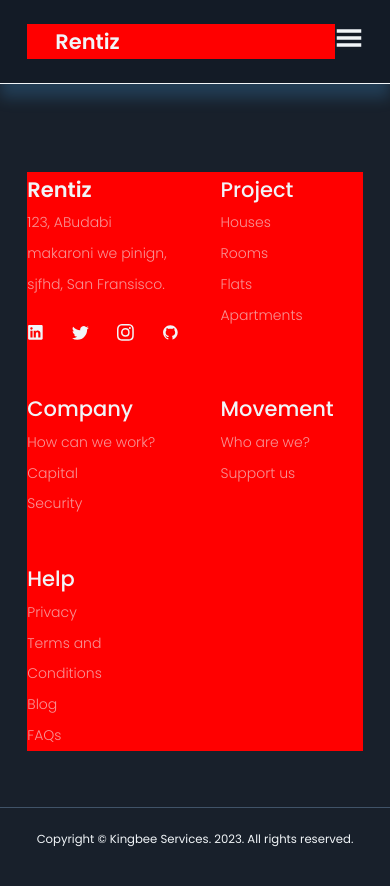
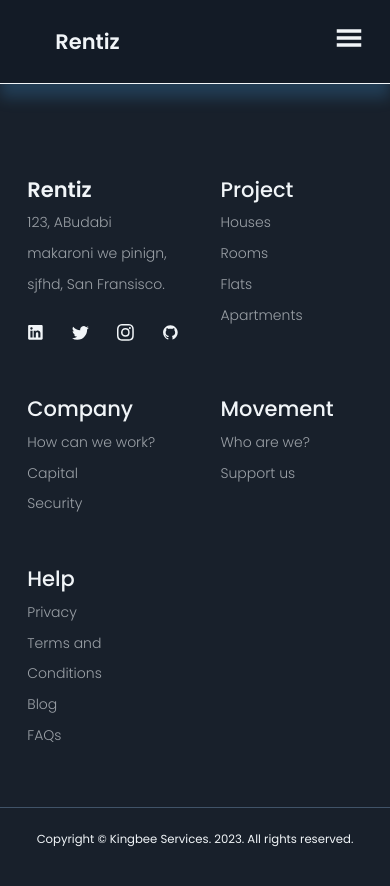
Before and after one commit to kingbee1/rentiz, a React (Vite) app: page /buying in a window 390 px wide. Shown: the top 886 px of the page. Built offline with nearby package versions, Linux system fonts and the light colour scheme.

Commit message:
adjusted tablet view for resident section

```diff
--- a/src/App.css
+++ b/src/App.css
@@ -382,6 +382,9 @@ footer h4{
     }
 
     /* residense */
+    .residence__card-base {
+        gap: 0.2rem;
+    }
     .residence__card-base .icon {
         font-size: 22px;
     }
@@ -453,12 +456,24 @@ footer h4{
         font-size: 14px;
     }
 
-    body {
-        background: red;
+     .container {
+        width: var(--container-width-md) !important;
     }
 
-    .container {
-        background: red;
+    section {
+        padding-bottom: var(--bottom-section-padding-mobile);
+    }
+
+    h1 {
+        font-size: 2.8rem;
+    }
+
+    h2 {
+        font-size: 1.5rem;
+    }
+
+    h3 {
+        font-size: 1.1rem;
     }
 
 }
```
